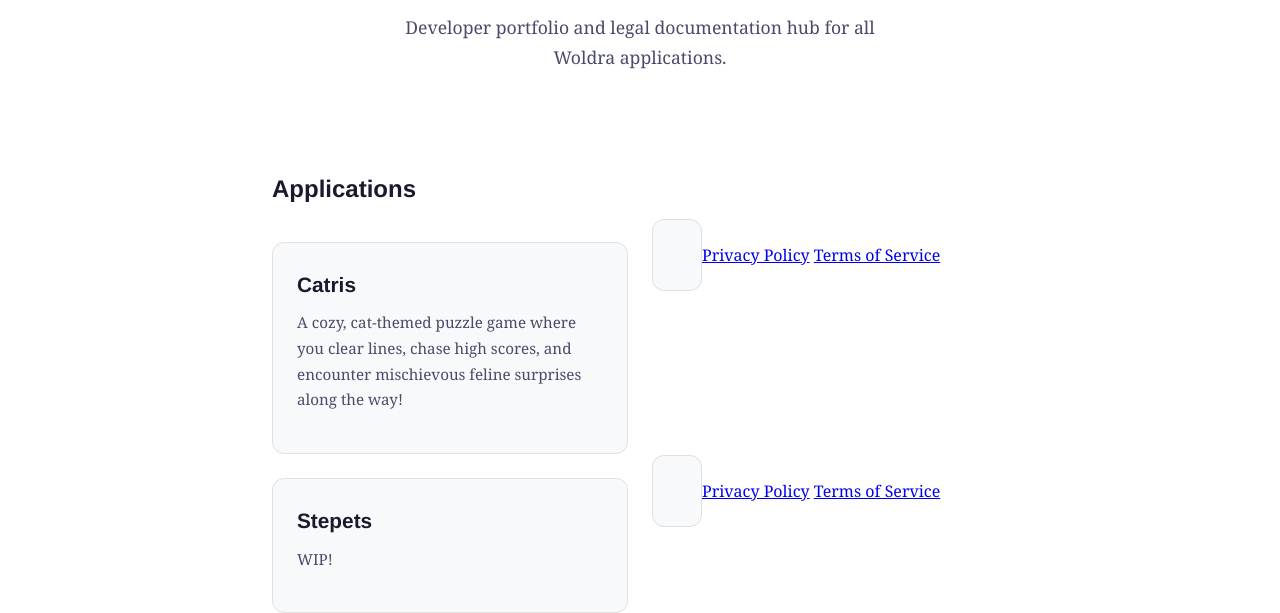
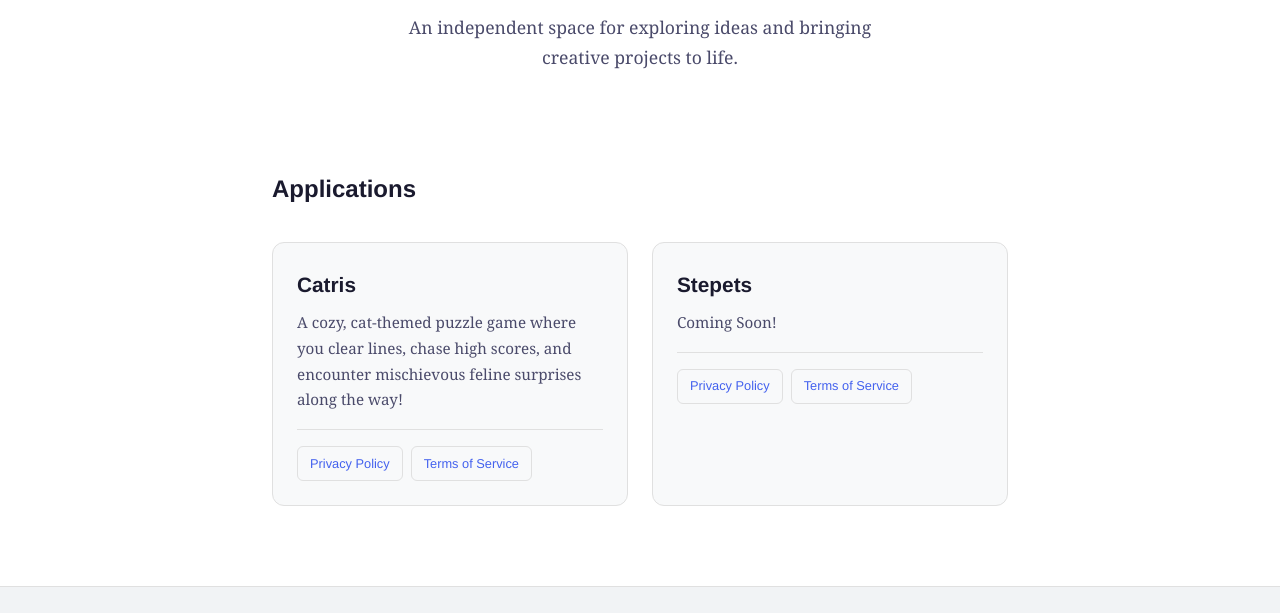
Before and after one commit to FangerZero/apps, a plain HTML site: page index.html in a window 1280 px wide. Shown: the part 214-827 px from the top of the page. Drawn offline with Linux system fonts and the light colour scheme.

Commit message:
fix: update cards

```diff
--- a/index.html
+++ b/index.html
@@ -43,14 +43,12 @@
       border: 1px solid var(--border);
       border-radius: 12px;
       padding: 1.5rem;
-      text-decoration: none;
       color: inherit;
       transition: all 0.2s ease;
     }
 
     .app-card:hover {
       border-color: var(--accent);
-      transform: translateY(-2px);
       box-shadow: 0 4px 12px rgba(0, 0, 0, 0.08);
     }
 
@@ -65,18 +63,21 @@
     .app-card p {
       font-size: 0.95rem;
       color: var(--text-secondary);
-      margin-bottom: 1rem;
+      margin-bottom: 0;
     }
 
     .app-card .links {
       display: flex;
-      gap: 0.75rem;
+      gap: 0.5rem;
       flex-wrap: wrap;
+      margin-top: 1rem;
+      padding-top: 1rem;
+      border-top: 1px solid var(--border);
     }
 
     .app-card .links a {
       font-family: var(--font-heading);
-      font-size: 0.85rem;
+      font-size: 0.8rem;
       font-weight: 500;
       padding: 0.35rem 0.75rem;
       border: 1px solid var(--border);
@@ -113,30 +114,30 @@
   <main class="main-content">
     <div class="hero">
       <h1>Woldra</h1>
-      <p>Developer portfolio and legal documentation hub for all Woldra applications.</p>
+      <p>An independent space for exploring ideas and bringing creative projects to life.</p>
     </div>
 
     <h2 class="section-title">Applications</h2>
     <div class="apps-grid">
       <!-- Catris -->
-      <a href="catris/privacyPolicy" class="app-card">
+      <div class="app-card">
         <h2>Catris</h2>
         <p>A cozy, cat-themed puzzle game where you clear lines, chase high scores, and encounter mischievous feline surprises along the way!</p>
         <div class="links">
           <a href="/catris/privacyPolicy">Privacy Policy</a>
           <a href="/catris/termsOfService">Terms of Service</a>
         </div>
-      </a>
+      </div>
 
       <!-- Stepets (placeholder) -->
-      <a href="stepets/privacyPolicy" class="app-card">
+      <div class="app-card">
         <h2>Stepets</h2>
-        <p>WIP!</p>
+        <p>Coming Soon!</p>
         <div class="links">
           <a href="/stepets/privacyPolicy">Privacy Policy</a>
           <a href="/stepets/termsOfService">Terms of Service</a>
         </div>
-      </a>
+      </div>
     </div>
   </main>
 
```
